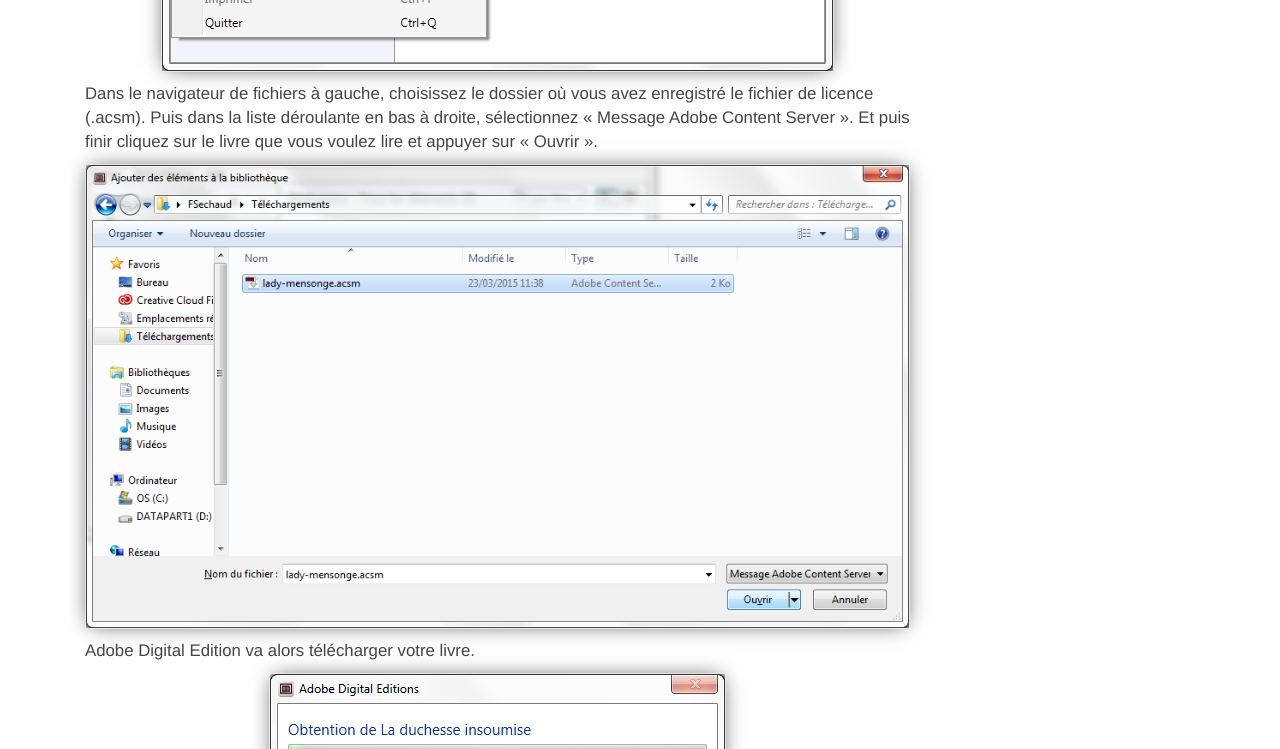
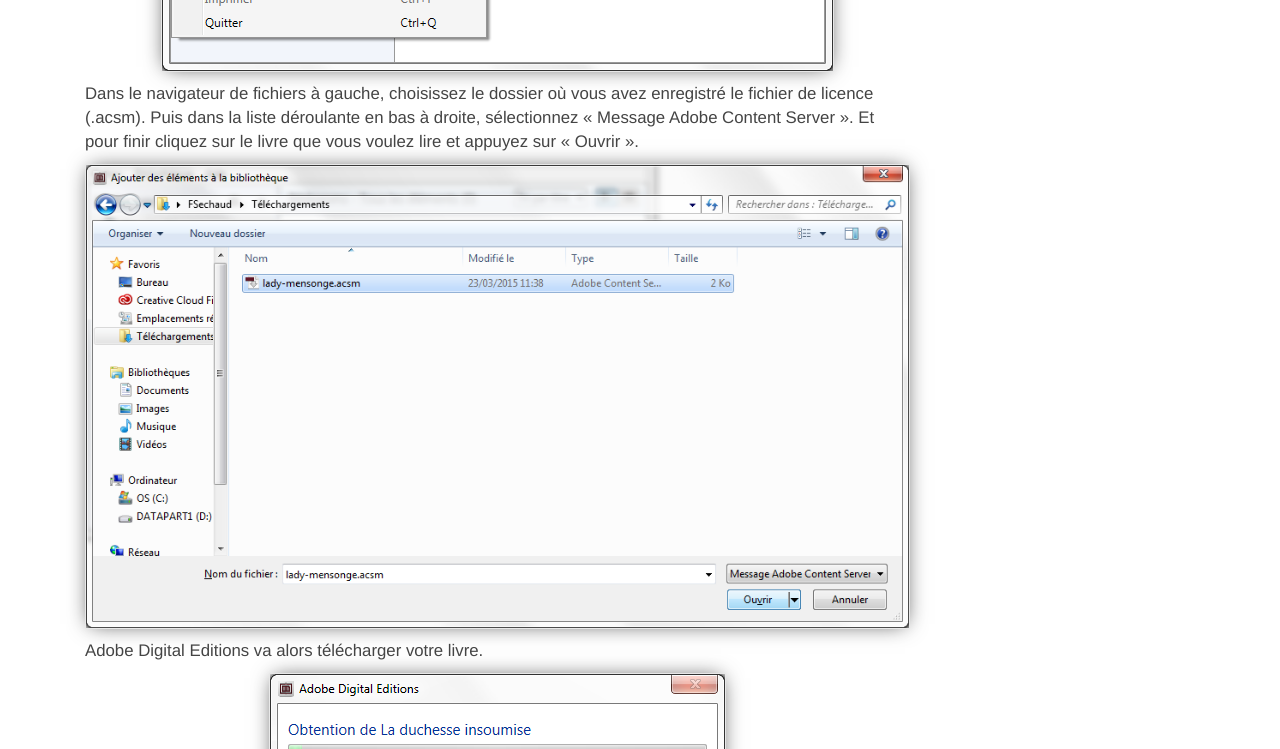
Before and after one commit to TEA-ebook/help-center, a Jekyll site: the page built from _pages/support-ordinateur.md, in a window 1280 px wide and 1400 px high, scrolled down 9704 px. Shown: the part 176-925 px from the top of the window. Built offline with Jekyll 4.4.1, drawn with Linux system fonts in a browser that asks for light colours; nearby versions of some CDN libraries; Markdown is read by kramdown in place of the engine named in the settings.

Commit message:
Fix: various spelling mistake

```diff
--- a/_includes/lire-ordinateur.md
+++ b/_includes/lire-ordinateur.md
@@ -7,11 +7,11 @@
 
 ![](/images/lire-ordinateur-1.png)
 
-Dans le navigateur de fichiers à gauche, choisissez le dossier où vous avez enregistré le fichier de licence (.acsm). Puis dans la liste déroulante en bas à droite, sélectionnez « Message Adobe Content Server ». Et puis finir cliquez sur le livre que vous voulez lire et appuyer sur « Ouvrir ».
+Dans le navigateur de fichiers à gauche, choisissez le dossier où vous avez enregistré le fichier de licence (.acsm). Puis dans la liste déroulante en bas à droite, sélectionnez « Message Adobe Content Server ». Et pour finir cliquez sur le livre que vous voulez lire et appuyez sur « Ouvrir ».
 
 ![](/images/lire-ordinateur-2.png)
 
-Adobe Digital Edition va alors télécharger votre livre.
+Adobe Digital Editions va alors télécharger votre livre.
 
 ![](/images/lire-ordinateur-3.png)
 
```
Also changed, not shown: _pages/support-liseuse.md (+2 -2 lines).
